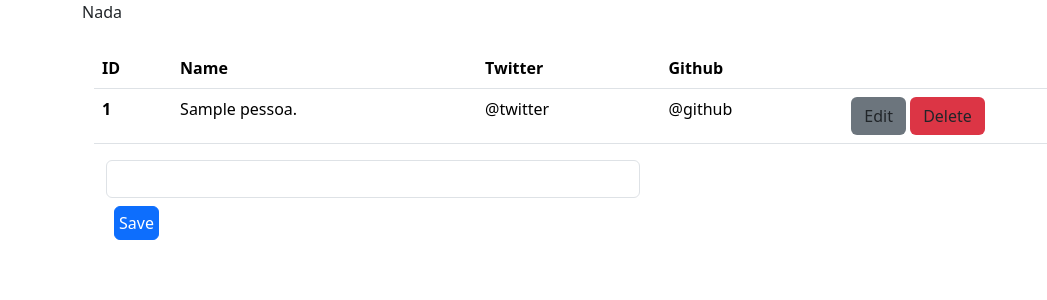
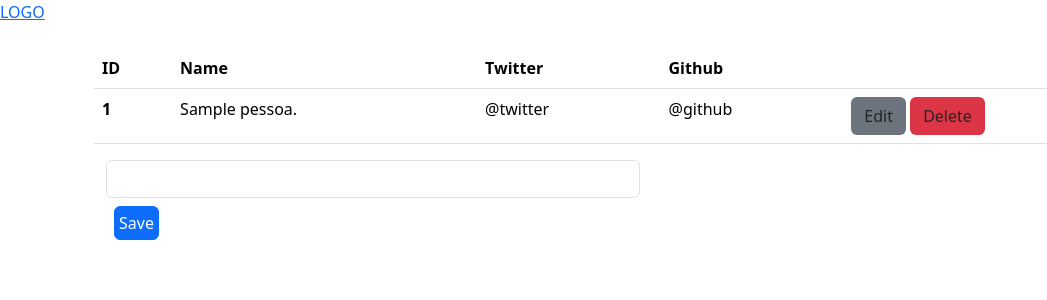
Before and after one commit to JulioRaf4/django-crud, a Django app: page / in a window 1280 px wide. Shown: the top 300 px of the page, without its empty margins (0-1047 px from the left). Run offline with Django 4.2, Linux system fonts and the light colour scheme; tables that the repository leaves empty hold one stand-in row (values such as "Sample post").

Commit message:
change on edithtml

```diff
--- a/crudapp/templates/edit.html
+++ b/crudapp/templates/edit.html
@@ -5,7 +5,7 @@
     <meta http-equiv="X-UA-Compatible" content="IE=edge">
     <meta name="viewport" content="width=device-width, initial-scale=1.0">
     <link href="https://cdn.jsdelivr.net/npm/bootstrap@5.3.0-alpha1/dist/css/bootstrap.min.css" rel="stylesheet">
-    <title>Document</title>
+    <title>CRUD</title>
 </head>
 <body>
     <script src="https://cdn.jsdelivr.net/npm/bootstrap@5.3.0-alpha1/dist/js/bootstrap.bundle.min.js"></script>
--- a/crudapp/templates/home.html
+++ b/crudapp/templates/home.html
@@ -7,16 +7,20 @@
     <meta name="viewport" content="width=device-width, initial-scale=1.0" />
     <link href="https://cdn.jsdelivr.net/npm/bootstrap@5.3.0-alpha1/dist/css/bootstrap.min.css" rel="stylesheet"
         integrity="sha384-GLhlTQ8iRABdZLl6O3oVMWSktQOp6b7In1Zl3/Jr59b6EGGoI1aFkw7cmDA6j6gD" crossorigin="anonymous" />
-    <title>Document</title>
+    <title>CRUD</title>
 </head>
 
 <body>
     <script src="https://cdn.jsdelivr.net/npm/bootstrap@5.3.0-alpha1/dist/js/bootstrap.bundle.min.js"
         integrity="sha384-w76AqPfDkMBDXo30jS1Sgez6pr3x5MlQ1ZAGC+nuZB+EYdgRZgiwxhTBTkF7CXvN"
         crossorigin="anonymous"></script>
-    <div class="container">
-        <div class="header">Nada</div>
-    </div>
+
+        <div>
+            <header class="card-header">
+                <a href="#">LOGO</a>
+            </header>
+        </div>
+
     <div class="container p-4">
         <div class="row">
             <div>
```
